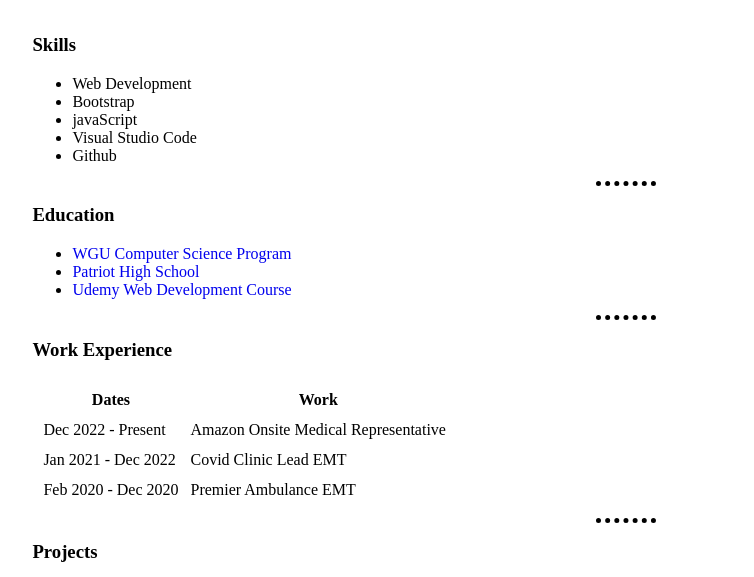
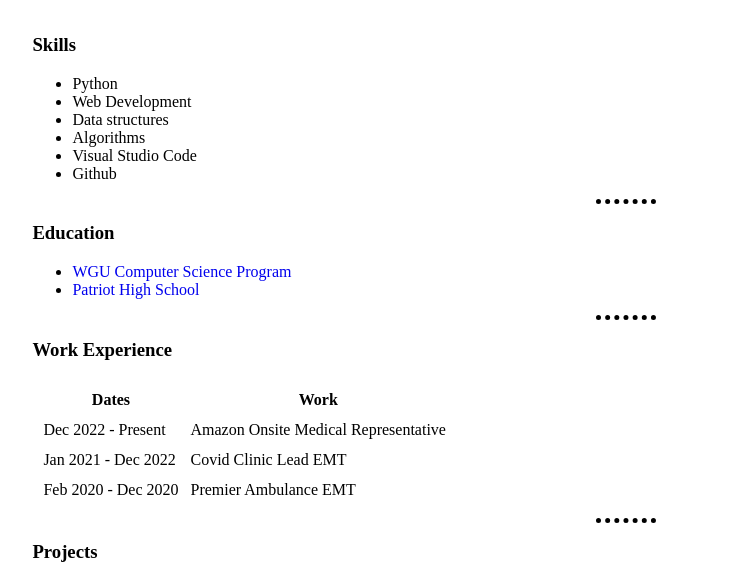
Before and after one commit to justinWGU/Online-Resume, a plain HTML site: page index.html in a window 1280 px wide. Shown: the part 223-800 px from the top of the page, without its empty margins (14-768 px from the left). Drawn offline with Linux system fonts and the light colour scheme.

Commit message:
Modfied skills

```diff
--- a/index.html
+++ b/index.html
@@ -16,9 +16,10 @@
         <br>
         <h3>Skills</h3>
         <ul>
+            <li>Python</li>
             <li>Web Development</li>
-            <li>Bootstrap</li>
-            <li>javaScript</li>
+            <li>Data structures</li>
+            <li>Algorithms</li>
             <li>Visual Studio Code</li>
             <li>Github</li>
         </ul>
@@ -27,7 +28,6 @@
             <ul>
                 <li><a href="https://www.wgu.edu/online-it-degrees/computer-science.html">WGU Computer Science Program</a></li>
                 <li><a href="https://jurupausd.org/phs">Patriot High School</a></li>
-                <li><a href="https://www.udemy.com/course/the-complete-web-development-bootcamp/">Udemy Web Development Course</a></li>
             </ul>
         <hr>
         <h3>Work Experience</h3>
```
Also changed, not shown: 1 other file.
